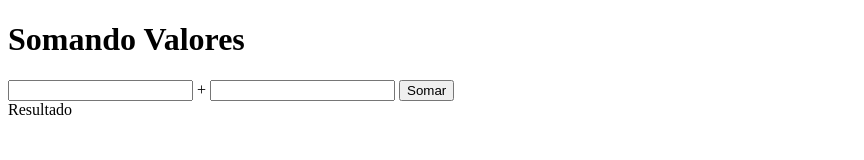
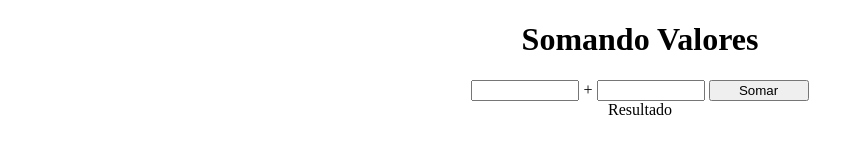
Before and after one commit to GustaDDD/Javascript, a plain HTML site: page exercicios/ex005/index.html in a window 1280 px wide. Shown: the whole page, without its empty margins (0-864 px from the left). Drawn offline with Linux system fonts and the light colour scheme.

Commit message:
style e html atlz

```diff
--- a/exercicios/ex005/index.html
+++ b/exercicios/ex005/index.html
@@ -1,5 +1,6 @@
 <!DOCTYPE html>
 <html lang="pt-br">
+    <link rel="stylesheet" href="style.css">
 <head>
     <meta charset="UTF-8">
     <meta name="viewport" content="width=device-width, initial-scale=1.0">
--- /dev/null
+++ b/exercicios/ex005/style.css
@@ -0,0 +1,13 @@
+@charset "UTF-8";
+body{
+    text-align: center;
+}
+h1{
+    color:black;
+    text-align: center;
+
+}
+input{
+    font: normal;
+    width: 100px;
+}
```
